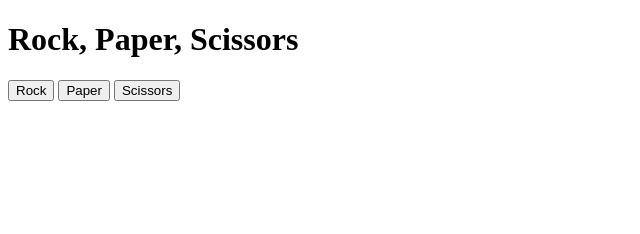
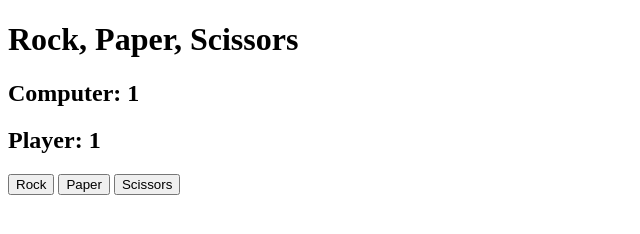
Before and after one commit to BillFukngMurray/rock-paper-scissors, a plain HTML site: page index.html in a window 1280 px wide. Both pictures are taken after a click on the button "Rock". Shown: the whole page, without its empty margins (0-640 px from the left). Drawn offline with Linux system fonts and the light colour scheme.

Commit message:
Added updateScores function to update the scores of the player and the computer with DOM manipultion of the HTML. Also added a couple more divs to display the scores

```diff
--- a/index.html
+++ b/index.html
@@ -11,10 +11,25 @@
 
     <h1> Rock, Paper, Scissors</h1>
 
+    <div class="points">
+        <div>
+            <h2>Computer: <span id="compScore"></span></h2>
+        </div>
+        <div>
+            <h2>Player: <span id="playerScore"></span></h2>
+        </div>
+    </div>
+
+    <div class="result">
+        <h2></h2>
+    </div>
+
     <div class="playerButtons">
         <button class="btn" id="rock">Rock</button>
         <button class="btn" id="paper">Paper</button>
         <button class="btn" id="scissors">Scissors</button>
     </div>
+
+
 </body>
 </html>
--- a/script.js
+++ b/script.js
@@ -2,6 +2,8 @@ let playerScore = 0;
 let computerScore = 0;
 let rounds = 0;
 const buttons = document.querySelectorAll('.btn');
+// const displayCompScore = document.getElementById('compScore');
+// const displayPlayerScore = document.getElementById('playerScore');
 
 function getComputerChoice() {
     let num = Math.floor(Math.random() * 3) + 1;
@@ -60,15 +62,24 @@ function playRound(playerSelection, computerSelection) {
         return "Tie";
     }
 
+
+
 }
 
+
+function updateScores (playerSelection, computerSelection){
+
+    document.getElementById('compScore').textContent = computerScore;
+    document.getElementById('playerScore').textContent = playerScore;
+
+
+
+}
 
 
 
 function game() {
 
-    // for (let i = 0; i < 5; i++) {
-    // let playerSelection = getPlayerChoice();
     buttons.forEach(button => button.addEventListener('click', (e) => {
         playerSelection = e.target.id;
 
@@ -87,14 +98,9 @@ function game() {
         console.log(`playerSelection = ` + playerSelection + `; computerSelection = ` + computerSelection + `; Result = ` + result + `; playerScore = ` + playerScore
             + `; computerScore = ` + computerScore)
 
-        //    console.log(playerSelection);
+        updateScores(playerSelection, computerSelection);
 
     }));
-
-
-
-
-    // }
 
     //getWinner();
 
@@ -113,27 +119,4 @@ function getWinner() {
     }
 }
 
-// function checkButton() {
-
-//     const buttons = document.querySelectorAll('.btn');
-
-//     buttons.forEach(button => button.addEventListener('click', () => {
-//         alert(button.id);
-//     }));
-
-// }
-
-// function checkButton2() {
-//     const buttons2 = document.querySelectorAll('.btn');
-
-//     buttons2.forEach(button => button.addEventListener('click', function (e) {
-//         console.log(e.target);
-//     }));
-// }
-
-
-//checkButton();
-//checkButton2();
-//getUserInput();
-//getPlayerChoice();
 game();
```
